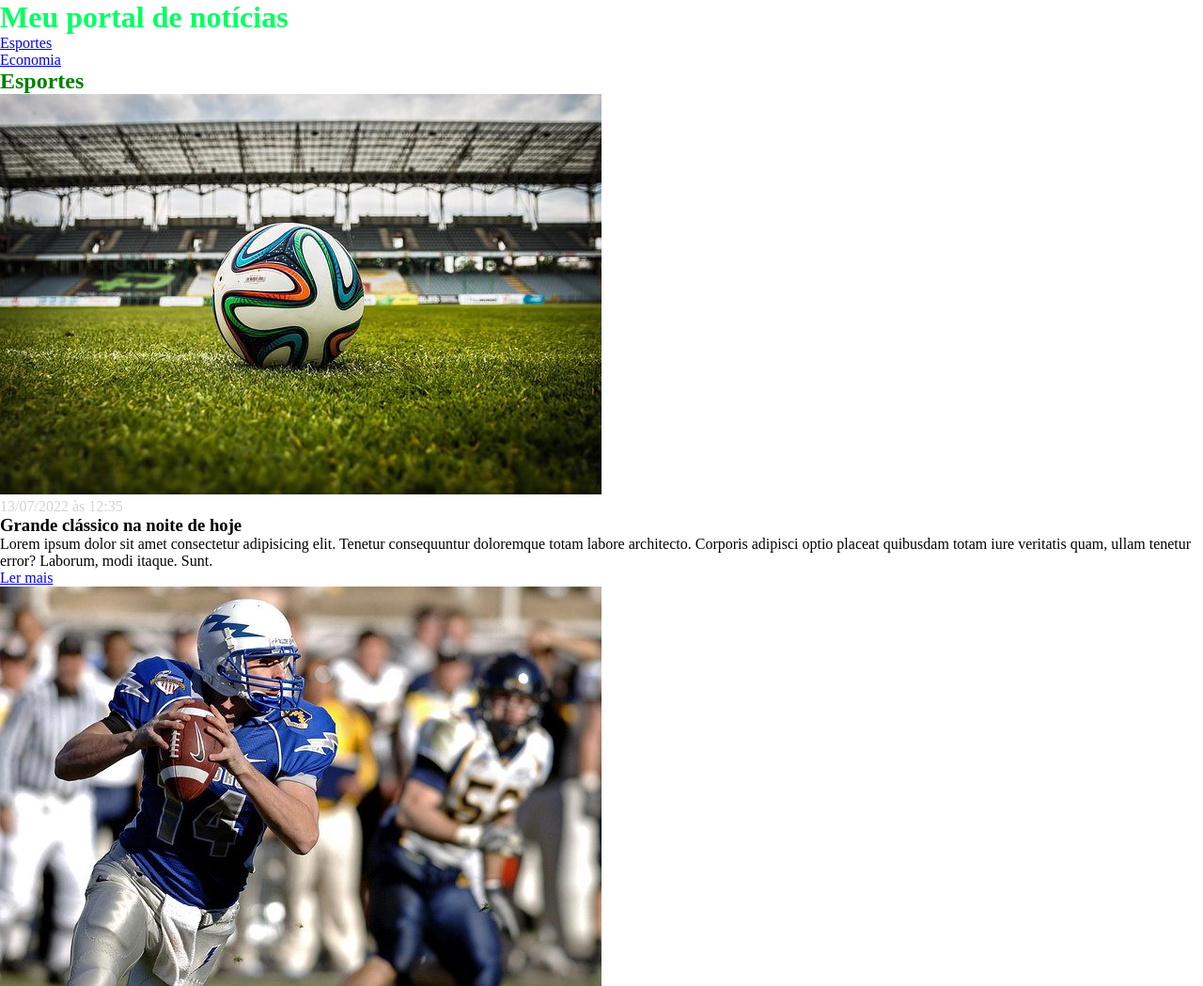
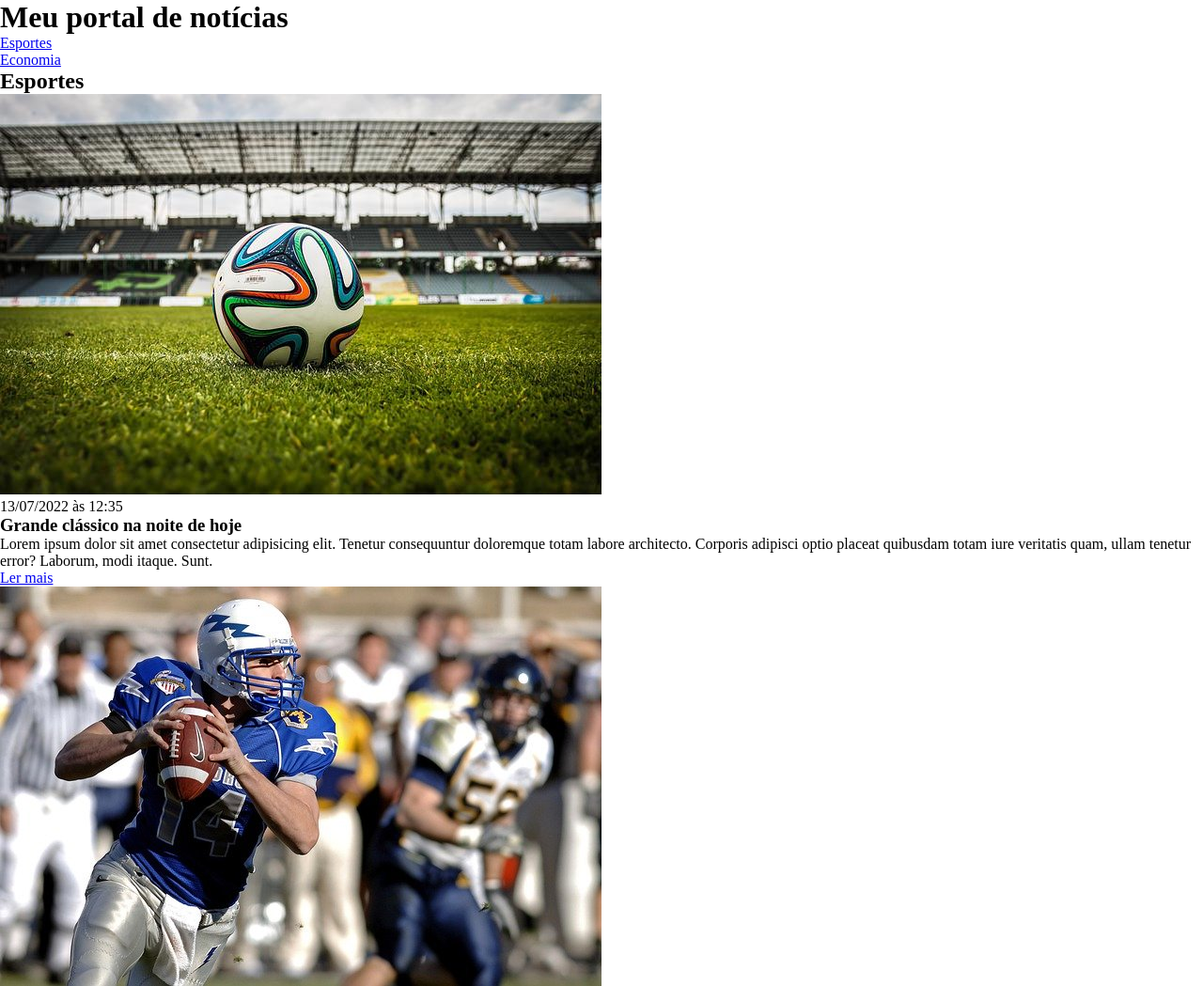
Before and after one commit to codeverson/EBAC_CSS, a plain HTML site: page index.html in a window 1280 px wide. Shown: the top 1049 px of the page at 94% size. Drawn offline with Linux system fonts and the light colour scheme.

Commit message:
Aula 5: Display

```diff
--- a/main.css
+++ b/main.css
@@ -3,17 +3,7 @@
     margin: 0 ;
     padding: 0;
 }
-h1 {
-    color: rgb(0, 255, 98);
+
+header li{
+
 }
-h2 {
-    color: green
-}
-
-#economia h2 {
-    color: gold
-}
-
-.creation-date {
-    color:lightgrey
-}
```
